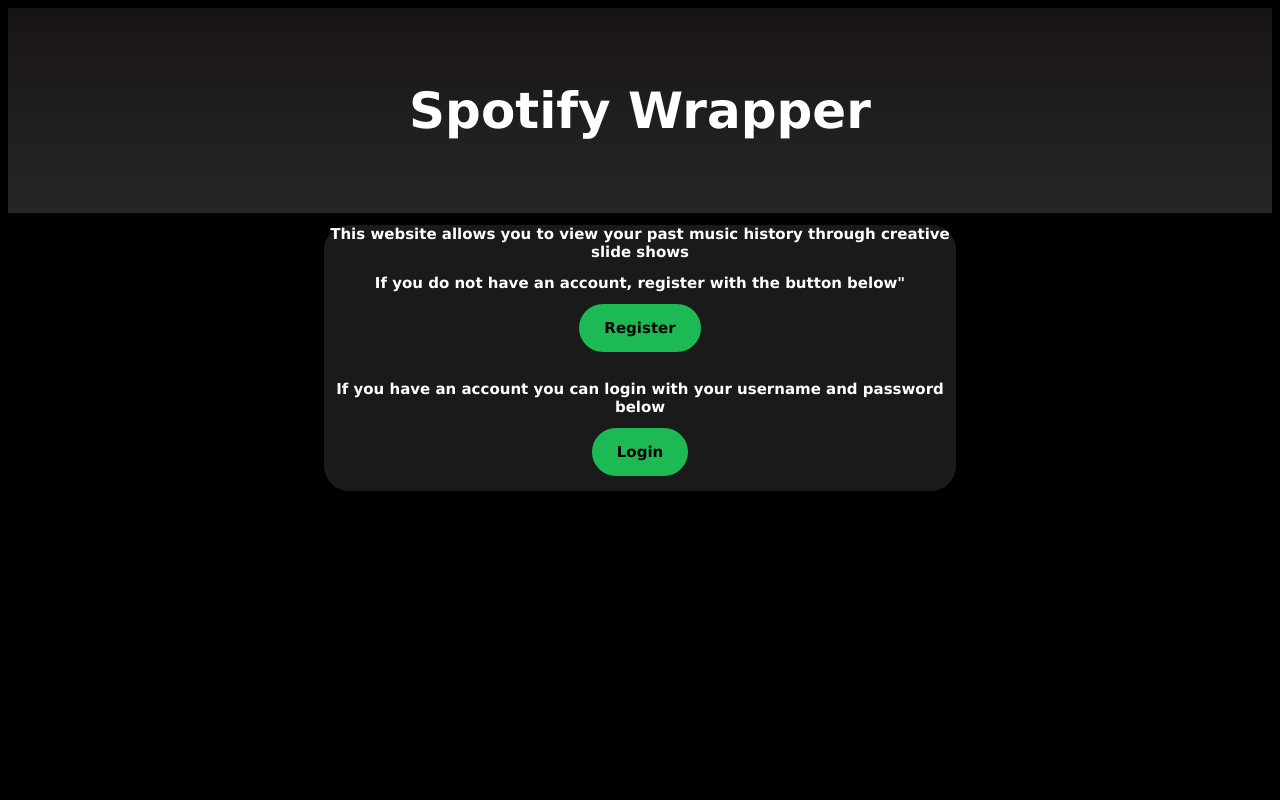
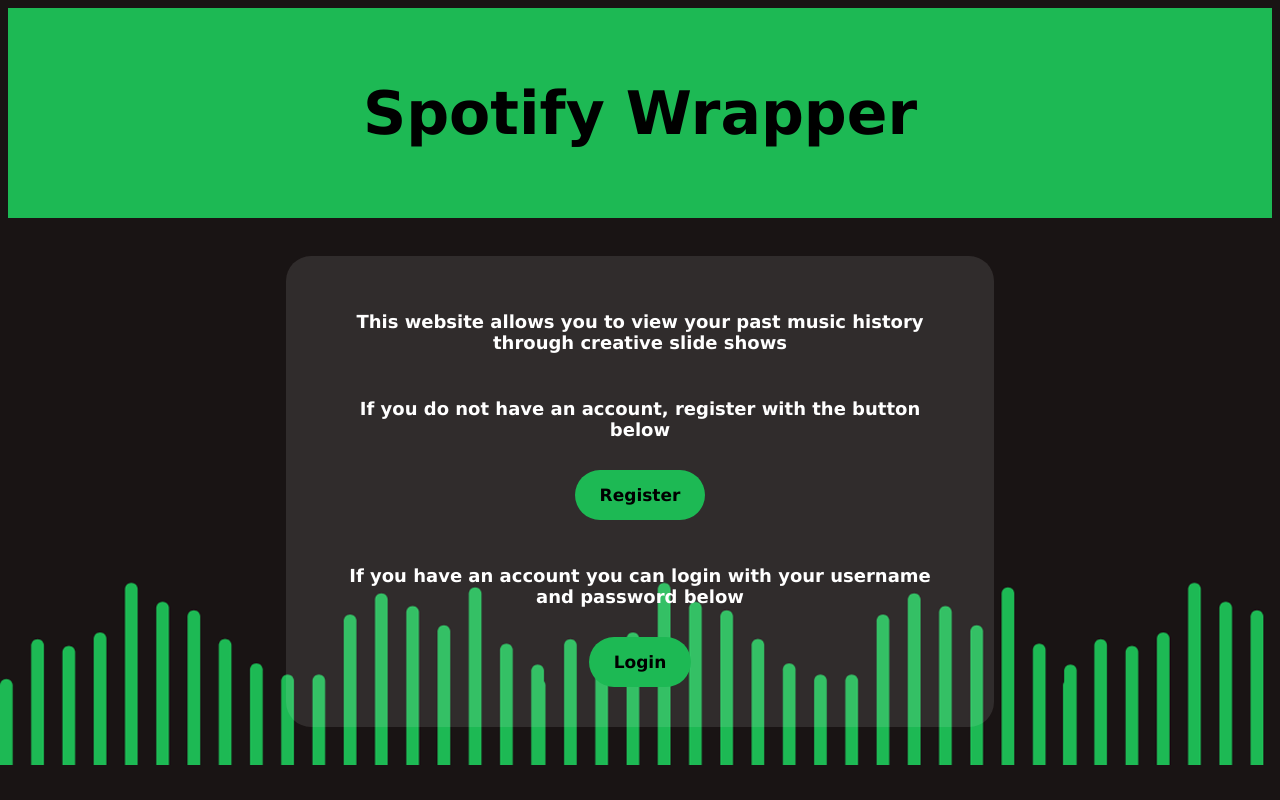
Before and after one commit to simoneyasu/spotifyWrappedClonefork, a Django app: page /register/landing in a window 1280 px wide. Run offline with Django 5.2, Linux system fonts and the light colour scheme.

Commit message:
Landing Page prettier

```diff
--- a/register/static/register/landing.css
+++ b/register/static/register/landing.css
@@ -1,19 +1,20 @@
 /* Place your CSS styles in this file */
 
 body {
- background-color: black;
+ background: white url("images/Spotify Landing BG.png");
+  background-size: cover;
  text-align: center;
  color: white;
  font-family: 'Lucida Sans', 'Lucida Sans Regular', 'Lucida Grande', 'Lucida Sans Unicode', Geneva, Verdana, sans-serif;
 }
 
 .header {
-  color: white;
+  color: black;
   font-family: 'Lucida Sans', 'Lucida Sans Regular', 'Lucida Grande', 'Lucida Sans Unicode', Geneva, Verdana, sans-serif;
   text-align: center;
-  background-image: linear-gradient(rgb(25,20,20), rgba(255,255,255, 0.15));
-  padding: 40px;
-  font-size: 25px;
+  background-color: #1DB954;
+  padding: 30px;
+  font-size: 30px;
 }
 
 .button {
@@ -22,18 +23,19 @@ body {
   padding: 15px 25px;
   border-radius: 25px;
   font-family: 'Lucida Sans', 'Lucida Sans Regular', 'Lucida Grande', 'Lucida Sans Unicode', Geneva, Verdana, sans-serif;
-  font-size: 15px;
+  font-size: 17px;
   font-weight: 1000;
   margin-bottom: 15px;
 }
 
 h2 {
-  font-size: 15px;
-  padding: 15 25;
+  font-size: 18px;
+  padding: 15px 25px;
 }
 
 .text {
   background-color: rgba(255,255,255, 0.1);
-  margin: 0% 25%;
+  padding: 25px;
+  margin: 3% 22%;
   border-radius: 25px;
 }
--- a/register/templates/register/landing.html
+++ b/register/templates/register/landing.html
@@ -18,7 +18,7 @@
 <body>
   <div class="text">
     <h2> This website allows you to view your past music history through creative slide shows </h2>
-    <h2> If you do not have an account, register with the button below"</h2>
+    <h2> If you do not have an account, register with the button below</h2>
     <button class = "button"> Register </button>
     <h2> If you have an account you can login with your username and password below</h2>
     <button class = "button"> Login </button>
```
Also changed, not shown: register/static/register/images/Spotify Landing BG.png (added).
